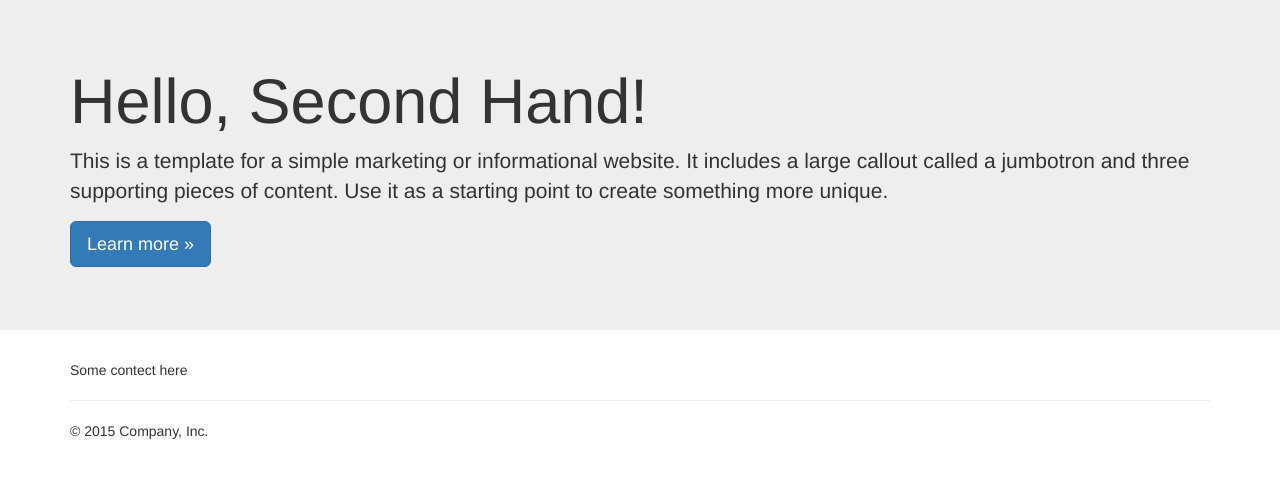
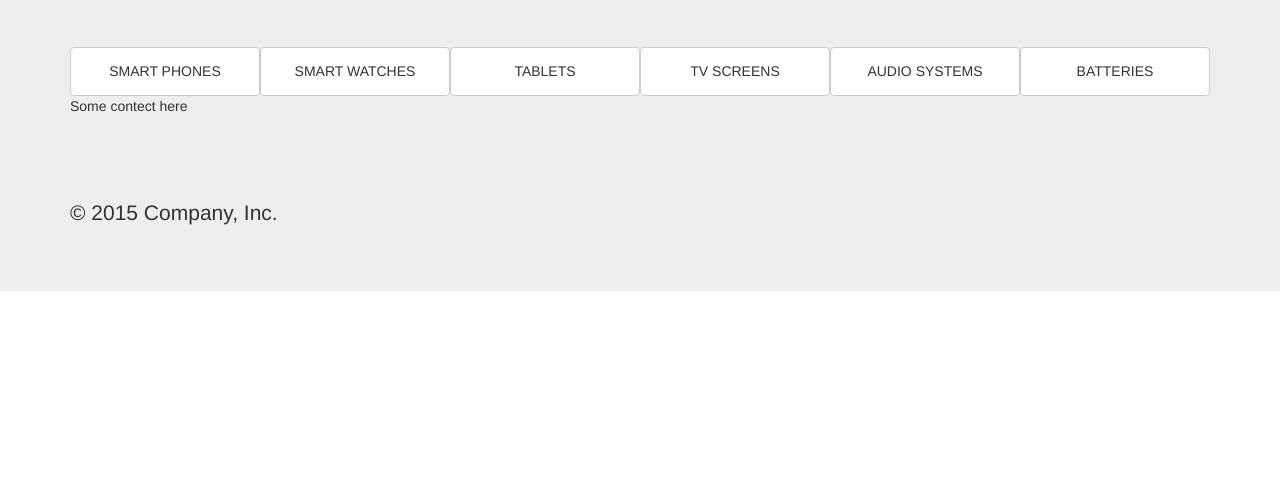
Before and after one commit to Pavel88py/SH_study, a Django app: page / in a window 1280 px wide. Shown: the part 51-529 px from the top of the page. Run offline with Django 3.2, Linux system fonts and the light colour scheme; some libraries are stand-ins or nearby versions.

Commit message:
revision 1

```diff
--- a/templates/base.html
+++ b/templates/base.html
@@ -68,13 +68,20 @@
     <!-- Main jumbotron for a primary marketing message or call to action -->
     <div class="jumbotron">
       <div class="container">
-        <h1>Hello, Second Hand!</h1>
-        <p>This is a template for a simple marketing or informational website. It includes a large callout called a jumbotron and three supporting pieces of content. Use it as a starting point to create something more unique.</p>
-        <p><a class="btn btn-primary btn-lg" href="#" role="button">Learn more &raquo;</a></p>
+      <div class="row">
+        <div class="col-md-12">
+          <a class="btn btn-default col-md-2" href="#" role="button"><h5>SMART PHONES</h5></a>
+          <a class="btn btn-default col-md-2" href="#" role="button"><h5>SMART WATCHES</h5></a>
+          <a class="btn btn-default col-md-2" href="#" role="button"><h5>TABLETS</h5></a>
+          <a class="btn btn-default col-md-2" href="#" role="button"><h5>TV SCREENS</h5></a>
+          <a class="btn btn-default col-md-2" href="#" role="button"><h5>AUDIO SYSTEMS</h5></a>
+          <a class="btn btn-default col-md-2" href="#" role="button"><h5>BATTERIES</h5></a>
+        </div>
       </div>
     </div>
     <div class="container">
       {% block content %}
+
       <!-- Example row of columns -->
       <div class="row">
         <div class="col-md-4">
@@ -82,25 +89,15 @@
           <p>Donec id elit non mi porta gravida at eget metus. Fusce dapibus, tellus ac cursus commodo, tortor mauris condimentum nibh, ut fermentum massa justo sit amet risus. Etiam porta sem malesuada magna mollis euismod. Donec sed odio dui. </p>
           <p><a class="btn btn-default" href="#" role="button">View details &raquo;</a></p>
         </div>
-        <div class="col-md-4">
-          <h2>TV sets</h2>
-          <p>Donec id elit non mi porta gravida at eget metus. Fusce dapibus, tellus ac cursus commodo, tortor mauris condimentum nibh, ut fermentum massa justo sit amet risus. Etiam porta sem malesuada magna mollis euismod. Donec sed odio dui. </p>
-          <p><a class="btn btn-default" href="#" role="button">View details &raquo;</a></p>
-       </div>
-        <div class="col-md-4">
-          <h2>Registration</h2>
-          <p>Donec sed odio dui. Cras justo odio, dapibus ac facilisis in, egestas eget quam. Vestibulum id ligula porta felis euismod semper. Fusce dapibus, tellus ac cursus commodo, tortor mauris condimentum nibh, ut fermentum massa justo sit amet risus.</p>
-          <p><a class="btn btn-default" href="#" role="button">View details &raquo;</a></p>
-        </div>
       </div>
     {% endblock %}
+
       <hr>
-
-      <footer>
+    </div> <!-- /container -->
+      <footer class="container">
+        <hr>
         <p>&copy; 2015 Company, Inc.</p>
       </footer>
-    </div> <!-- /container -->
-
 
     <!-- Bootstrap core JavaScript
     ================================================== -->
```
